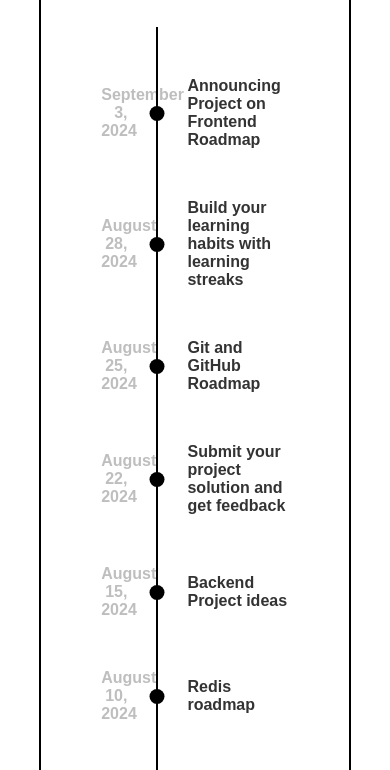
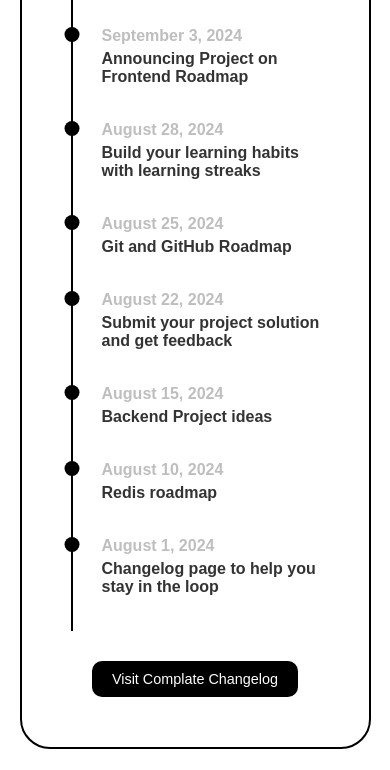
Before and after one commit to radita13/roadmap.sh-frontend, a plain HTML site: page Frontend/04-Changelog-Component/files/index.html in a window 390 px wide. Shown: the part 209-979 px from the top of the page. Drawn offline with Linux system fonts and the light colour scheme.

Commit message:
Add responsive

```diff
--- a/Frontend/04-Changelog-Component/files/style.css
+++ b/Frontend/04-Changelog-Component/files/style.css
@@ -5,14 +5,15 @@
 @import url("https://fonts.googleapis.com/css2?family=Nunito:ital,wght@0,200..1000;1,200..1000&display=swap");
 
 body {
-  font-family: 'Nunito',sans-serif;
+  font-family: "Nunito", sans-serif;
   margin: 0;
   padding: 0;
 }
 
 .container {
   border: 2px solid black;
-  width: 80%;
+  width: 90%;
+  max-width: 1200px;
   margin: 50px auto;
   padding: 20px;
   background-color: #fff;
@@ -22,13 +23,13 @@
 
 .title {
   margin-top: 20px;
-  font-size: 50px;
+  font-size: 2rem;
   font-weight: 500;
   margin-bottom: 20px;
 }
 
 p {
-  font-size: 16px;
+  font-size: 1rem;
   margin-bottom: 10px;
   color: #777;
 }
@@ -38,11 +39,12 @@
   padding: 20px 0px;
   justify-content: center;
   align-items: center;
+  margin: 0 300px;
 }
 
 .timeline {
   position: relative;
-  width: 70%;
+  width: 100%;
 }
 
 .timeline::before,
@@ -51,7 +53,7 @@
   position: absolute;
   width: 2px;
   background-color: black;
-  left: 30%;
+  left: 35%;
   top: 0;
   bottom: 0;
   transform: translateX(-50%);
@@ -60,12 +62,12 @@
 .timeline-item {
   display: flex;
   align-items: center;
-  margin: 50px 0;
+  margin: 30px 0;
   position: relative;
 }
 
 .timeline-item .date {
-  width: 30%;
+  width: 35%;
   text-align: right;
   font-weight: 600;
   padding-right: 30px;
@@ -73,7 +75,7 @@
 }
 
 .timeline-item .description {
-  width: 70%;
+  width: 65%;
   text-align: left;
   padding-left: 30px;
   font-size: 16px;
@@ -88,7 +90,7 @@
   height: 15px;
   background-color: black;
   border-radius: 50%;
-  left: 30%;
+  left: 35%;
   transform: translate(-50%, 0%);
 }
 
@@ -105,3 +107,67 @@
   border: none;
   cursor: pointer;
 }
+
+@media (max-width: 768px) {
+  .timeline-container {
+    margin: 0;
+  }
+
+  .timeline::before,
+  .timeline::after {
+    left: 10%;
+  }
+
+  .timeline-item::before {
+    left: 10%;
+  }
+
+  .timeline-item {
+    flex-direction: column;
+    align-items: center;
+    text-align: left;
+  }
+
+  .timeline-item .date {
+    width: 100%;
+    display: flex;
+    justify-content: flex-start;
+    align-items: flex-start;
+    margin-bottom: 5px;
+    padding-left: 90px;
+    padding-right: 20px;
+  }
+
+  .timeline-item .description {
+    width: 100%;
+    display: flex;
+    justify-content: flex-start;
+    align-items: flex-start;
+    margin-bottom: 5px;
+    padding-left: 90px;
+    padding-right: 20px;
+  }
+}
+
+@media (max-width: 480px) {
+  .title {
+    font-size: 1.5rem;
+  }
+
+  .btn {
+    padding: 10px 20px;
+    font-size: 0.9rem;
+  }
+
+  .timeline-item .date {
+    margin-bottom: 5px;
+    padding-left: 60px;
+    padding-right: 20px;
+  }
+
+  .timeline-item .description {
+    margin-bottom: 5px;
+    padding-left: 60px;
+    padding-right: 20px;
+  }
+}
```
